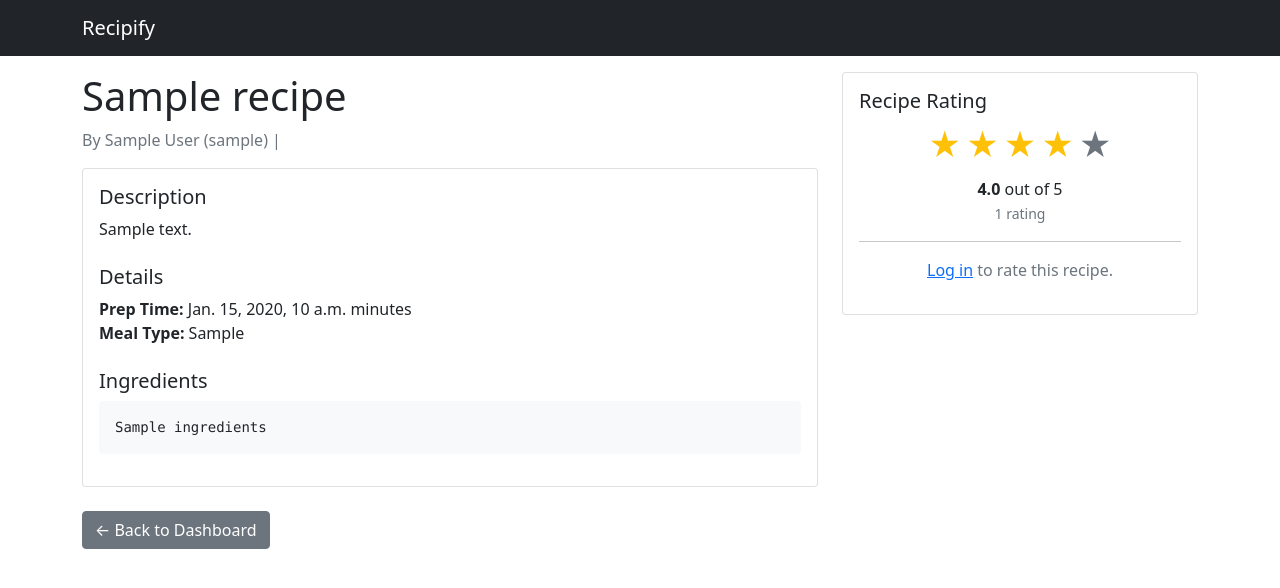
After one commit to a-dish12/tmp, a Django app: template recipes/templates/recipe_detail.html in a window 1280 px wide. The commit adds this page. Shown: the top 588 px of the page. Run offline with Django 5.2, Linux system fonts and the light colour scheme; the template is opened without the code that fills it: most values are stand-ins (such as "Sample title", 1, 10 or a date in 2020); some libraries are stand-ins or nearby versions.

Commit message:
added rating

```diff
--- a/recipes/models/__init__.py
+++ b/recipes/models/__init__.py
@@ -1,3 +1,4 @@
 from .user import *
 from recipes.models.recipes import Recipe
 from recipes.models.follow import Follow
+from .rating import Rating
--- /dev/null
+++ b/recipes/templates/recipe_detail.html
@@ -0,0 +1,93 @@
+{% extends 'base_content.html' %}
+{% block content %}
+<div class="container">
+  <div class="row">
+    <div class="col-lg-8">
+      <!-- Recipe Info -->
+      <h1>{{ recipe.title }}</h1>
+      <p class="text-muted">
+        By {{ recipe.author.full_name }} ({{ recipe.author.username }}) |
+        <!-- {{ recipe.created_at|date:"F d, Y" }} -->
+      </p>
+
+      <div class="card mb-4">
+        <div class="card-body">
+          <h5 class="card-title">Description</h5>
+          <p>{{ recipe.description }}</p>
+
+          <h5 class="card-title mt-4">Details</h5>
+          <ul class="list-unstyled">
+            <li><strong>Prep Time:</strong> {{ recipe.time }} minutes</li>
+            <li><strong>Meal Type:</strong> {{ recipe.meal_type|capfirst }}</li>
+          </ul>
+
+          <h5 class="card-title mt-4">Ingredients</h5>
+          <pre class="bg-light p-3 rounded">{{ recipe.ingredients }}</pre>
+        </div>
+      </div>
+
+      <!-- Back Button -->
+      <a href="{% url 'dashboard' %}" class="btn btn-secondary">← Back to Dashboard</a>
+    </div>
+
+    <div class="col-lg-4">
+      <!-- Rating Section -->
+      <div class="card sticky-top" style="top: 20px;">
+        <div class="card-body">
+          <h5 class="card-title">Recipe Rating</h5>
+
+          <!-- Average Rating Display -->
+          <div class="text-center mb-3">
+            <div class="rating-stars-large">
+              {% with avg=recipe.average_rating %}
+                {% for i in "12345" %}
+                  <span class="{% if forloop.counter <= avg %}text-warning{% else %}text-muted{% endif %}" style="font-size: 2rem;">★</span>
+                {% endfor %}
+              {% endwith %}
+            </div>
+            <p class="mt-2 mb-0">
+              <strong>{{ recipe.average_rating|floatformat:1 }}</strong> out of 5
+            </p>
+            <small class="text-muted">{{ recipe.rating_count }} rating{{ recipe.rating_count|pluralize }}</small>
+          </div>
+
+          <hr>
+
+          <!-- Rating Form -->
+          {% if recipe.author == user %}
+            <p class="text-muted text-center">You cannot rate your own recipe.</p>
+          {% elif not user.is_authenticated %}
+            <p class="text-muted text-center">
+              <a href="{% url 'log_in' %}">Log in</a> to rate this recipe.
+            </p>
+          {% else %}
+            {% if user_rating %}
+              <p class="text-center text-success mb-2">
+                You rated this: {{ user_rating }} star{{ user_rating|pluralize }}
+              </p>
+              <p class="text-muted text-center small">Submit again to update your rating</p>
+            {% else %}
+              <p class="text-center mb-2"><strong>Rate this recipe:</strong></p>
+            {% endif %}
+
+            <form method="post" action="{% url 'rate_recipe' recipe_pk=recipe.pk %}">
+              {% csrf_token %}
+              <div class="d-flex justify-content-center gap-2 mb-3">
+                {% for i in "12345" %}
+                  <label class="star-rating-label">
+                    <input type="radio" name="stars" value="{{ forloop.counter }}" required
+                           {% if user_rating == forloop.counter %}checked{% endif %}>
+                    <span class="star-rating-icon">★</span>
+                    <span class="visually-hidden">{{ forloop.counter }} star{{ forloop.counter|pluralize }}</span>
+                  </label>
+                {% endfor %}
+              </div>
+              <button type="submit" class="btn btn-primary w-100">Submit Rating</button>
+            </form>
+          {% endif %}
+        </div>
+      </div>
+    </div>
+  </div>
+</div>
+{% endblock %}
--- a/recipes/views/__init__.py
+++ b/recipes/views/__init__.py
@@ -9,3 +9,4 @@ from .create_recipe_view import *
 from .user_recipes_view import *
 from .follow_view import *
 from .user_profile_view import *
+from .recipe_view import RecipeDetailView,RateRecipeView
--- a/recipify/urls.py
+++ b/recipify/urls.py
@@ -34,6 +34,8 @@ urlpatterns = [
     path('users/<int:user_id>/', views.user_profile, name='user_profile'),
     path('users/<int:user_id>/follow/', views.follow_user, name = 'follow_user'),
     path('users/<int:user_id>/unfollow/', views.unfollow_user, name = 'unfollow_user'),
+    path('recipes/<int:pk>/', views.RecipeDetailView.as_view(), name='recipe_detail'),
+    path('recipes/<int:recipe_pk>/rate/', views.RateRecipeView.as_view(), name='rate_recipe'),
 
 ]
 urlpatterns += static(settings.STATIC_URL, document_root=settings.STATIC_ROOT)
```
Also changed, not shown: recipes/models/rating.py (added, +38 -0 lines), recipes/models/recipes.py (+49 -10 lines), recipes/templates/dashboard.html (+29 -9 lines), recipes/views/dashboard_view.py (+6 -1 lines), recipes/views/recipe_view.py (added, +56 -0 lines), static/custom.css (+34 -0 lines), recipes/migrations/0005_rating.py (added), recipes/migrations/0006_recipe_created_at_recipe_updated_at_and_more.py (added).
